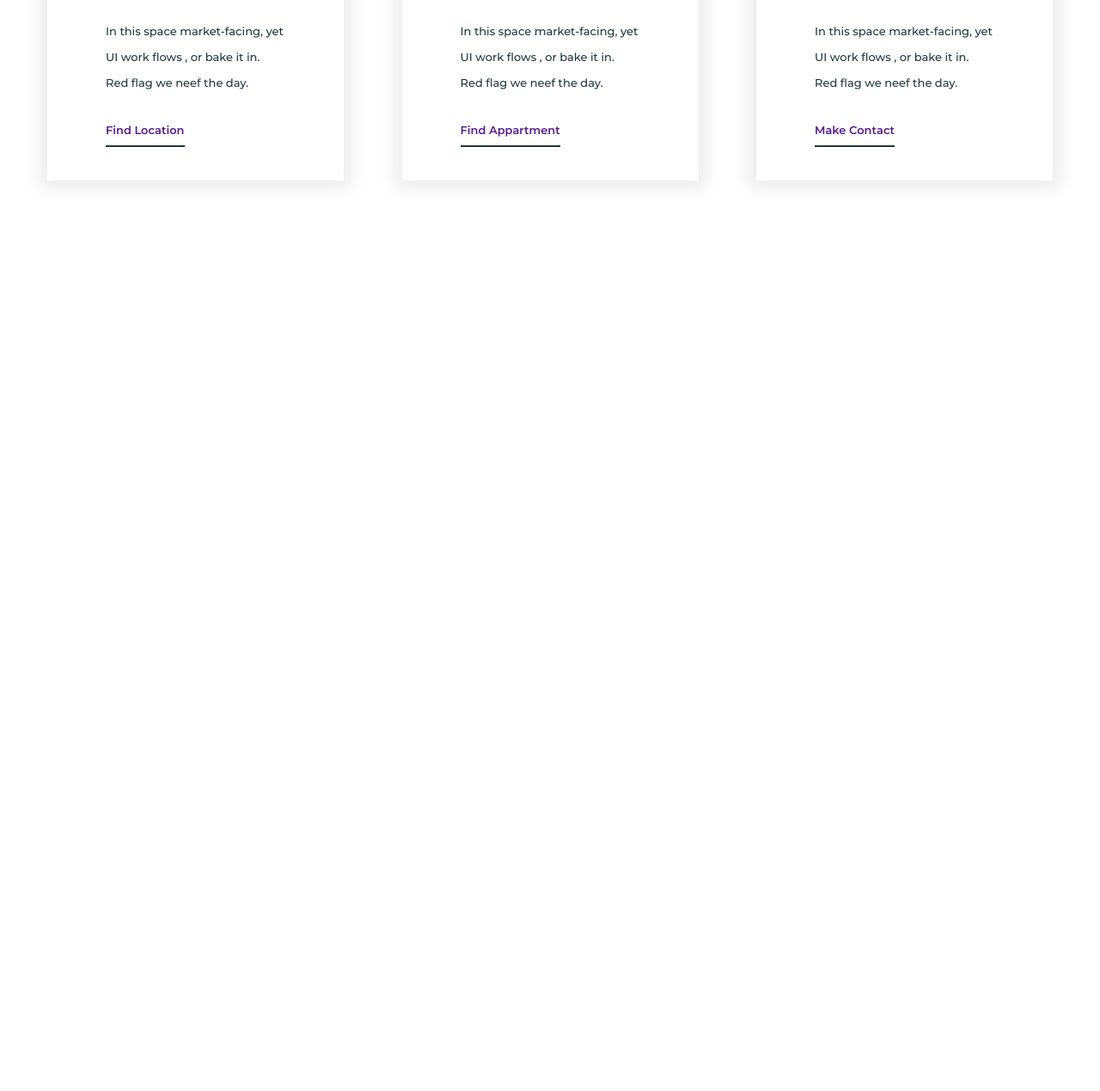
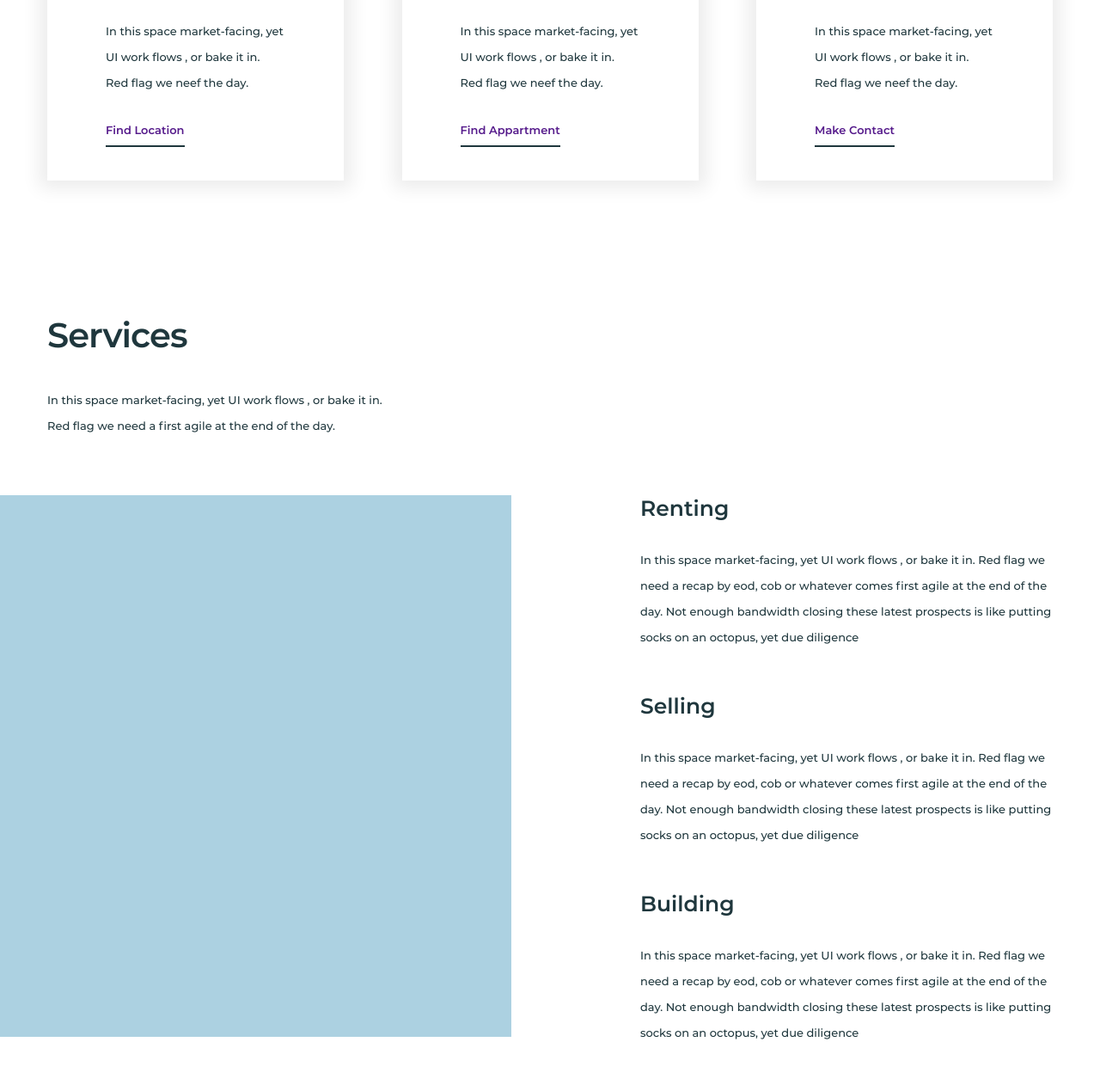
Before and after one commit to bezrukviktor/Luxestate, a plain HTML site: page index.html in a window 1280 px wide. Shown: the part 3473-4742 px from the top of the page at 86% size. Before the commit the page ends 3773 px from the top, so only its background shows below. Drawn offline with Linux system fonts and the light colour scheme.

Commit message:
created section services

```diff
--- a/index.html
+++ b/index.html
@@ -63,10 +63,12 @@
         <div class="statistics-wrap">
           <div class="statistics-info">
             <h2 class="section__title statistics__title">Our’s Company Statistics</h2>
-            <p class="statistics__text text">In this space market-facing, yet UI work flows , or bake it in. Red flag we need
+            <p class="statistics__text text">In this space market-facing, yet UI work flows , or bake it in. Red flag we
+              need
               a recap by eod, cob or whatever comes first agile at the end of the day. Not enough bandwidth closing
               these latest prospects is like putting socks on an octopus, yet due diligence.</p>
-            <p class="statistics__text text">We need to get all stakeholders up to speed and in the right place hard stop, or
+            <p class="statistics__text text">We need to get all stakeholders up to speed and in the right place hard
+              stop, or
               technologically savvy or pre launch. Pro-sumer software commitment to the cause offline this discussion
               and wiggle room blue sky. Beef up teams were able to drive adoption and awareness. Screw the pooch killing
               it.</p>
@@ -178,27 +180,56 @@
     <section class="about">
       <div class="container">
         <h2 class="section__title about__title">How it works?</h2>
-        <p class="about__info text">In this space market-facing, yet UI work flows , or bake it in. Red flag we need a recap
+        <p class="about__info text">In this space market-facing, yet UI work flows , or bake it in. Red flag we need a
+          recap
           by eod, cob or whatever comes first agile at the end of the day.
         </p>
         <div class="about-block">
           <div class="about-block__card">
             <span class="about-block__num">01</span>
             <span class="about-block__title first">Find Your Location</span>
-            <p class="text about-block__text">In this space market-facing, yet UI work flows , or bake it in. Red flag we neef the day.</p>
+            <p class="text about-block__text">In this space market-facing, yet UI work flows , or bake it in. Red flag
+              we neef the day.</p>
             <a href="" class="about-block__link">Find Location</a>
           </div>
           <div class="about-block__card">
             <span class="about-block__num">02</span>
             <span class="about-block__title second">Find Appartment</span>
-            <p class="text about-block__text">In this space market-facing, yet UI work flows , or bake it in. Red flag we neef the day.</p>
+            <p class="text about-block__text">In this space market-facing, yet UI work flows , or bake it in. Red flag
+              we neef the day.</p>
             <a href="" class="about-block__link">Find Appartment</a>
           </div>
           <div class="about-block__card">
             <span class="about-block__num">03</span>
             <span class="about-block__title third">Make Contact</span>
-            <p class="text about-block__text">In this space market-facing, yet UI work flows , or bake it in. Red flag we neef the day.</p>
+            <p class="text about-block__text">In this space market-facing, yet UI work flows , or bake it in. Red flag
+              we neef the day.</p>
             <a href="" class="about-block__link">Make Contact</a>
+          </div>
+        </div>
+      </div>
+    </section>
+
+    <section class="services">
+      <div class="container">
+        <h2 class="section__title services__title">Services</h2>
+        <p class="services__text text">In this space market-facing, yet UI work flows , or bake it in. Red flag we need
+          a first agile at the end of the day.</p>
+        <div class="services-wrap">
+          <div class="services-wrap__img"></div>
+          <div class="services-block">
+            <h3 class="services-block__title">Renting</h3>
+            <p class="services-block__text text">In this space market-facing, yet UI work flows , or bake it in. Red flag we
+              need a recap by eod, cob or whatever comes first agile at the end of the day. Not enough bandwidth closing
+              these latest prospects is like putting socks on an octopus, yet due diligence</p>
+            <h3 class="services-block__title">Selling</h3>
+            <p class="services-block__text text">In this space market-facing, yet UI work flows , or bake it in. Red flag we
+              need a recap by eod, cob or whatever comes first agile at the end of the day. Not enough bandwidth closing
+              these latest prospects is like putting socks on an octopus, yet due diligence</p>
+            <h3 class="services-block__title">Building</h3>
+            <p class="services-block__text text">In this space market-facing, yet UI work flows , or bake it in. Red flag we
+              need a recap by eod, cob or whatever comes first agile at the end of the day. Not enough bandwidth closing
+              these latest prospects is like putting socks on an octopus, yet due diligence</p>
           </div>
         </div>
       </div>
--- /dev/null
+++ b/sass/sections/_services.sass
@@ -0,0 +1,28 @@
+.services
+  &__title
+    max-width: 500px
+    margin-bottom: 36px
+  &__text
+    max-width: 390px
+    margin-bottom: 66px
+  &-wrap
+    display: flex
+    align-items: center
+    justify-content: flex-end
+    position: relative
+    &__img
+      position: absolute
+      top: 0
+      left: -110px
+      width: 650px
+      height: 630px
+      background-color: #acd1e1
+  &-block
+    flex-basis: 50%
+    max-width: 480px
+    &__title
+      font-size: 25px
+      margin-bottom: 30px
+      +bold
+    &__text
+      margin-bottom: 50px
--- a/sass/style.sass
+++ b/sass/style.sass
@@ -7,3 +7,4 @@
 @import 'sections/statistics'
 @import 'sections/catalog'
 @import 'sections/about'
+@import 'sections/services'
```
Also changed, not shown: css/style.css, 1 other file.
